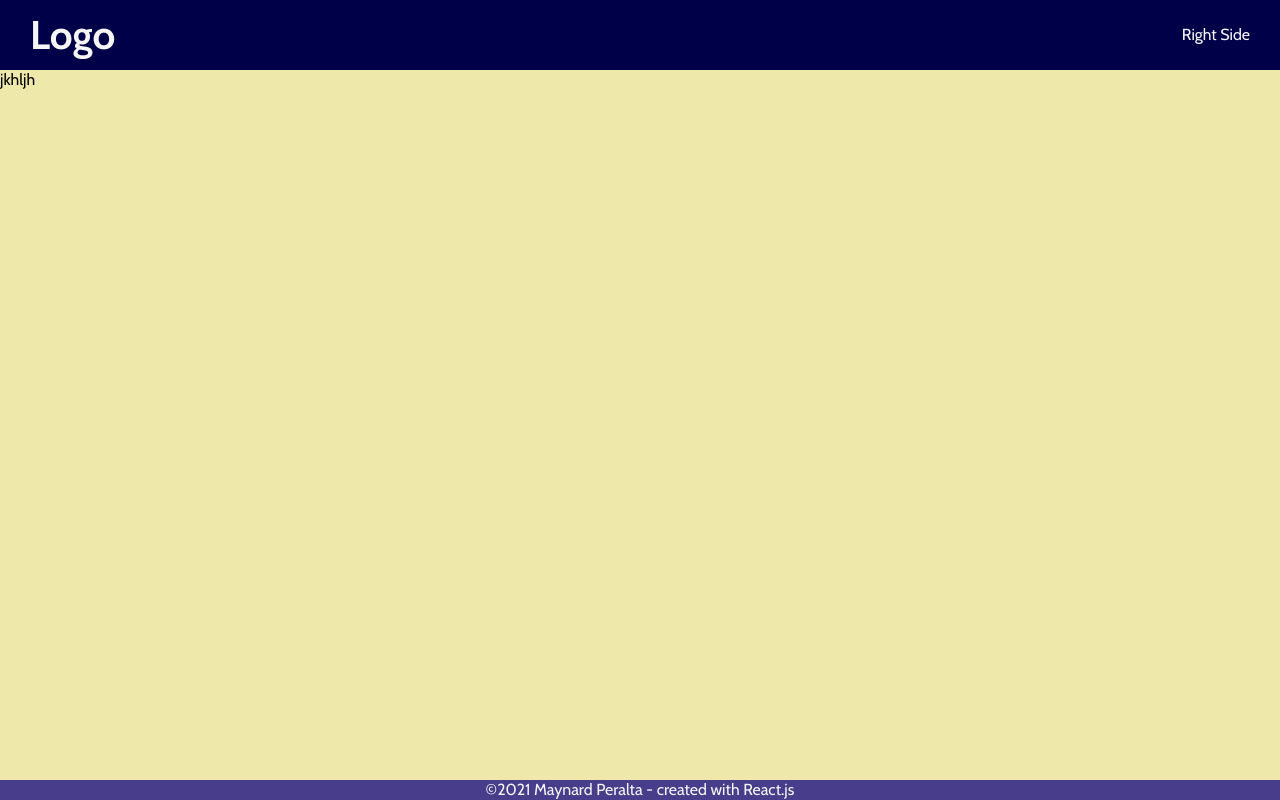
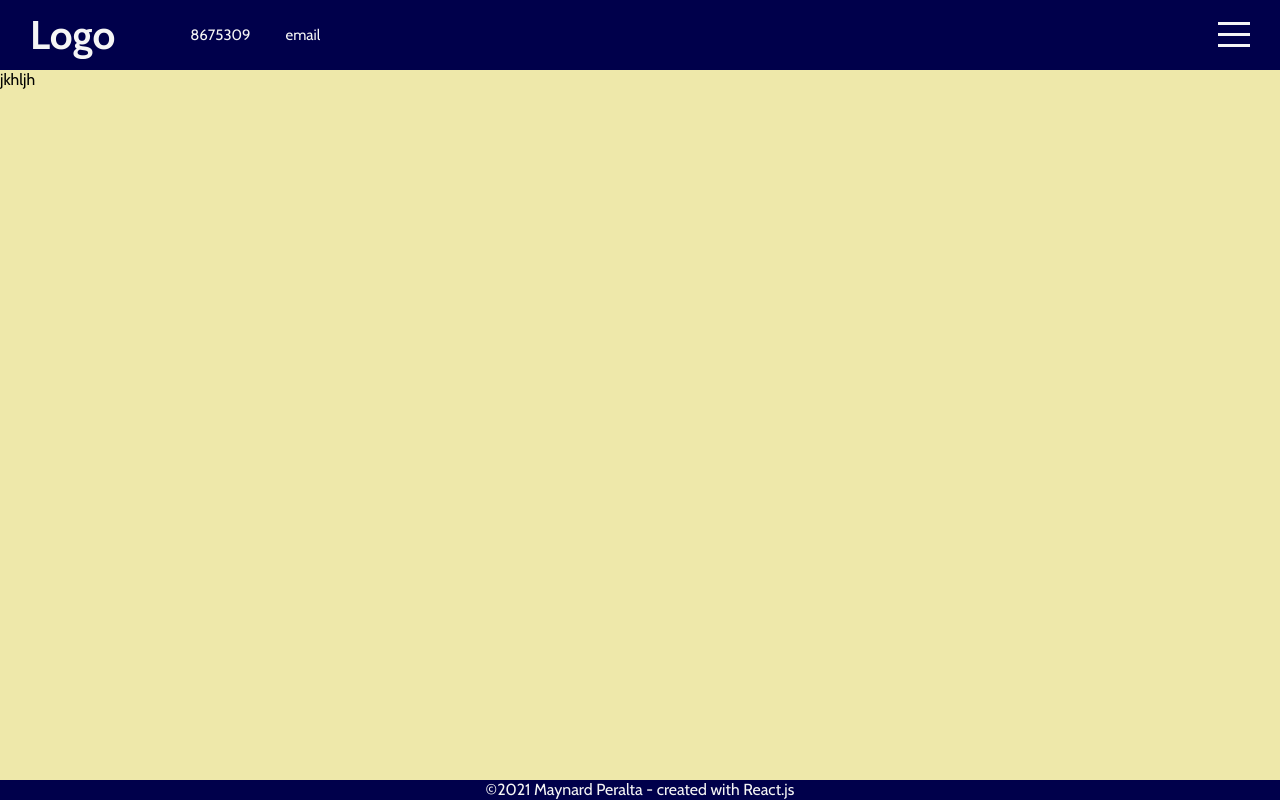
Before and after one commit to maynperalta/Portfolio, a React (Create React App) app: page / in a window 1280 px wide. Built offline with nearby package versions, Linux system fonts and the light colour scheme.

Commit message:
added Navbar props and styling

```diff
--- a/src/App.jsx
+++ b/src/App.jsx
@@ -6,11 +6,13 @@ import Testimonials from "./components/testimonials/Testimonials";
 import Contact from "./components/contact/Contact";
 import Footer from "./components/footer/Footer";
 import "./app.scss";
+import { useState } from "react";
 
 function App() {
+  const [menuOpen,setMenuOpen] = useState(false)
   return (
     <div className="app">
-      <Navbar />
+      <Navbar menuOpen={menuOpen} setMenuOpen={setMenuOpen} />
       <div className="sections">
         <Intro />
         <Portfolio />
--- a/src/components/footer/footer.scss
+++ b/src/components/footer/footer.scss
@@ -1,5 +1,8 @@
+@import "../../global.scss";
+
+
 .footer {
-    background-color: darkslateblue;
+    background-color: $mainColor;
     color: whitesmoke;
     width: 100%;
     height: 20px;
--- a/src/components/navbar/Navbar.jsx
+++ b/src/components/navbar/Navbar.jsx
@@ -1,18 +1,29 @@
+import "./navbar.scss";
 import React from "react";
-import "./navbar.scss";
 
-export default function Navbar() {
+
+export default function Navbar({ menuOpen, setMenuOpen }) {
     return(
-        <div className="navbar">
+        <div className={"navbar " + (menuOpen && "active")}>
             <div className="wrapper">
               <div className="left">
                   <a href="#intro" className="logo">Logo</a>
                   <div className="container">
+                      <div className="icon"></div>
+                      <span>8675309</span>
+                  </div>
+                  <div className="container">
+                      <div className="icon"></div>
+                      <span>email</span>
 
                   </div>
               </div>
               <div className="right">
-                  Right Side
+                  <div className="hamburger" onClick={() => setMenuOpen(!menuOpen)}>
+                      <span className="item1"></span>
+                      <span className="item2"></span>
+                      <span className="item3"></span>
+                  </div>
               </div>
             </div>
 
--- a/src/components/navbar/navbar.scss
+++ b/src/components/navbar/navbar.scss
@@ -9,6 +9,7 @@
     position: fixed;
     top: 0;
     z-index: 5;
+    transition: all 1s ease;
 
     .wrapper{
         padding: 10px 30px;
@@ -17,11 +18,68 @@
         justify-content: space-between;
 
         .left{
+            display: flex;
+            align-items: center;
             .logo{
                 font-size: 40px;
                 font-weight: 700;
                 text-decoration: none;
                 color: inherit;
+                margin-right: 40px;
+            }
+
+            .container {
+                display: flex;
+                align-items: center;
+                margin-left: 30px;
+
+                .icon{
+                    font-size: 18px;
+                    margin-right: 5px;
+                }
+
+                span{
+                    font-size: 15px;
+                    font-weight: 400;
+                }
+            }
+        }
+        .right{
+            .hamburger{
+                width: 32px;
+                height: 25px;
+                display: flex;
+                flex-direction: column;
+                justify-content: space-between;
+                cursor: pointer;
+
+                span{
+                    width: 100%;
+                    height: 3px;
+                    background-color: whitesmoke;
+                    transform-origin: left;
+                    transition: all 2s ease;
+                }
+            }
+        }
+    }
+
+    &.active {
+        background-color: whitesmoke;
+        color: rgb(0,0,75);
+        .hamburger{
+            span{
+                &:first-child{
+                    background-color: rgb(0,0,75);
+                    transform: rotate(45deg);
+                }
+                &:nth-child(2){
+                    opacity: 0;
+                }
+                &:last-child{
+                    background-color: rgb(0,0,75);
+                    transform: rotate(-45deg);
+                }
             }
         }
     }
--- a/src/global.scss
+++ b/src/global.scss
@@ -1 +1 @@
-$mainColor: rgb(0, 0, 73);
+$mainColor: rgb(0, 0, 75);
```
Also changed, not shown: src/components/menu/Menu.jsx (added), src/components/menu/menu.scss (added).
